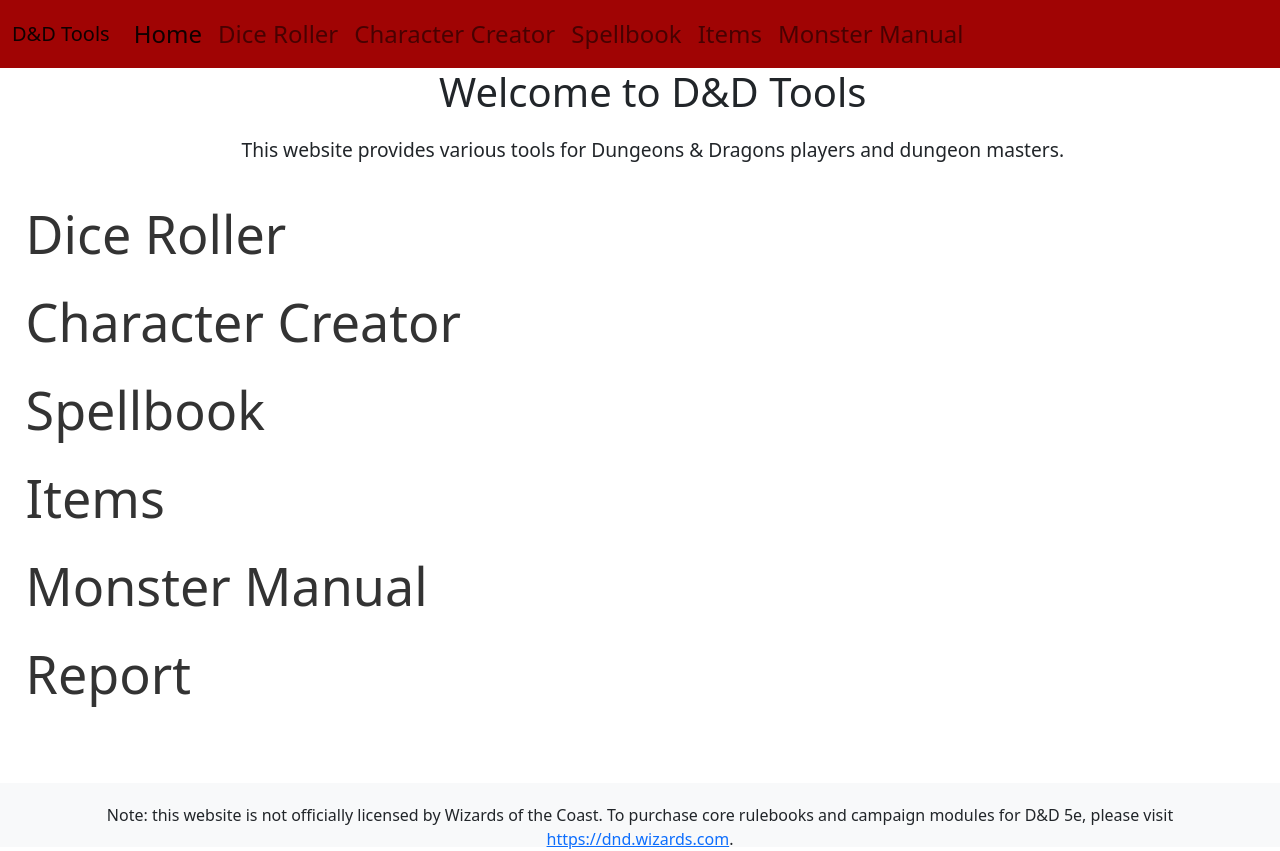
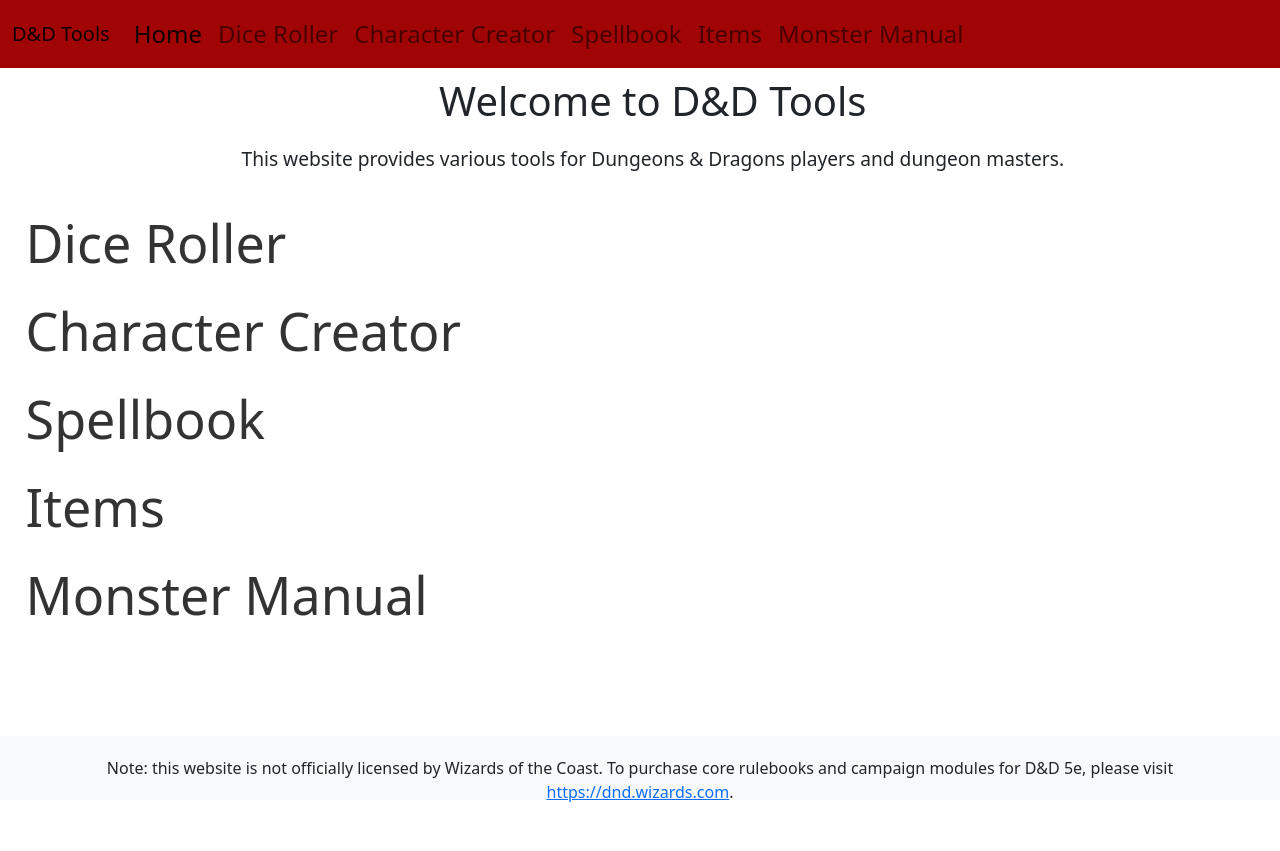
Before and after one commit to Colin-McCaffery/Colin-McCaffery.github.io, a plain HTML site: page D&D Tools/index.html in a window 1280 px wide. After the commit the page ends 804 px from the top, so only its background shows below. Drawn offline with nearby package versions, Linux system fonts and the light colour scheme.

Commit message:
removed report link

```diff
--- a/D&D Tools/index.html
+++ b/D&D Tools/index.html
@@ -59,7 +59,6 @@
             <li><a href="pages/spellbook.html">Spellbook</a></li>
             <li><a href="pages/items.html">Items</a></li>
             <li><a href="pages/monster-manual.html">Monster Manual</a></li>
-            <li><a href="report.html">Report</a></li>
           </ul>
         </div>
       </div>
```
